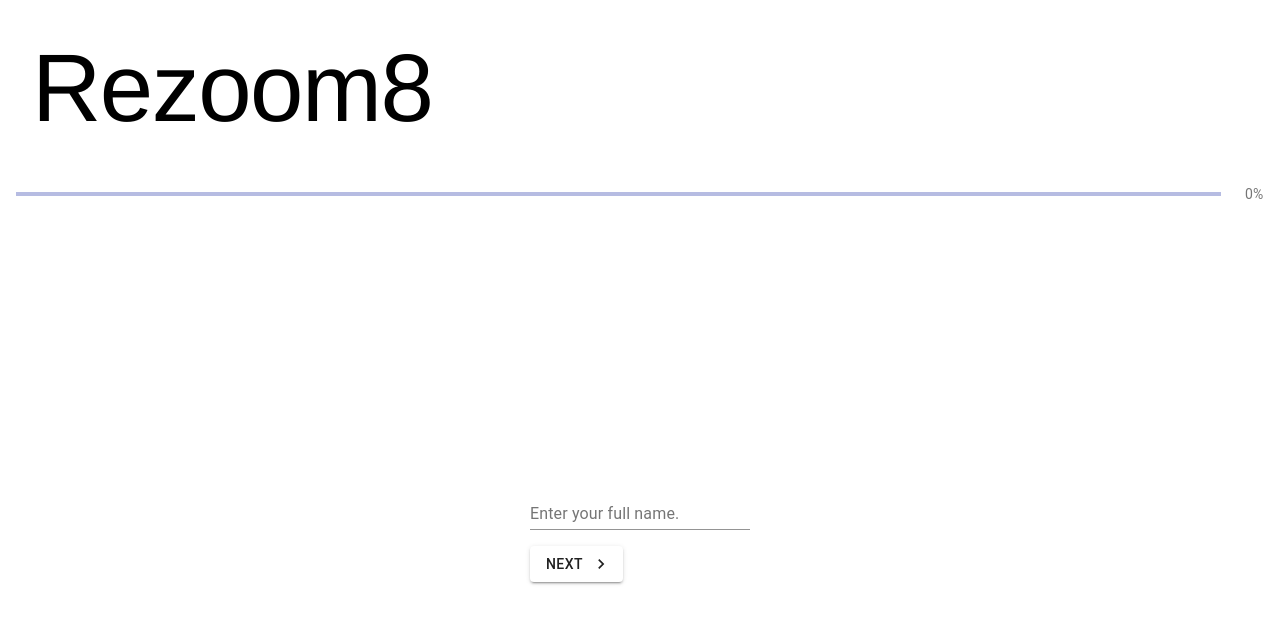
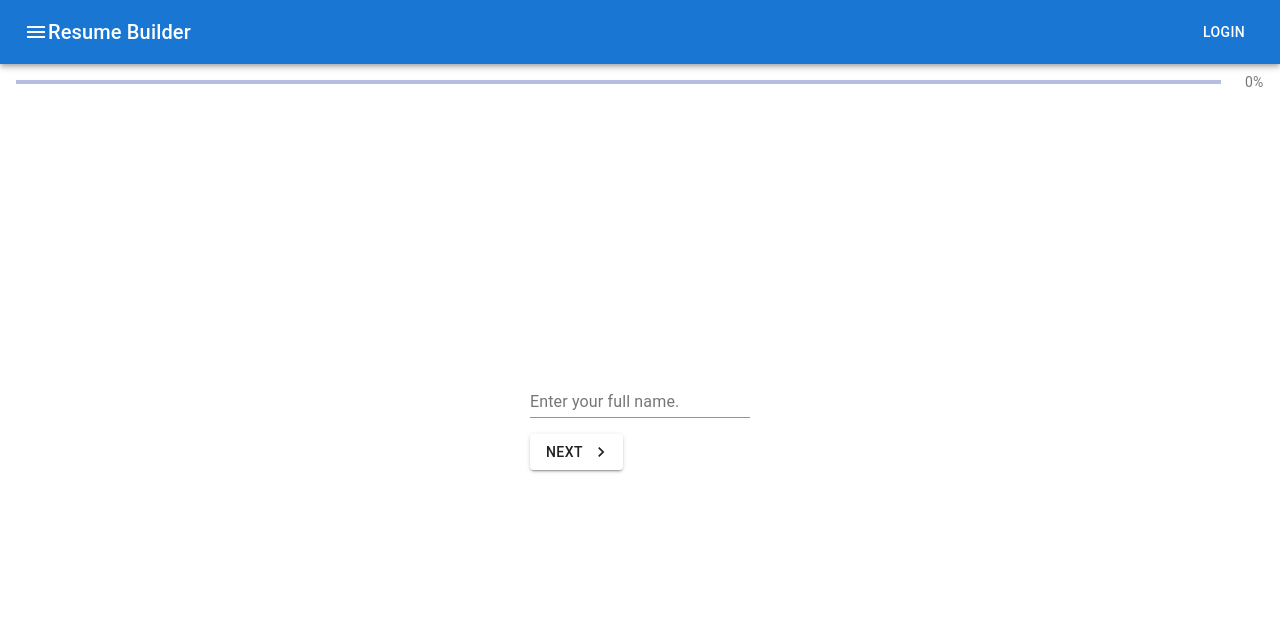
Before and after one commit to atommielcarek/project-3.1, a React (Create React App) app: page / in a window 1280 px wide. Shown: the top 624 px of the page. Built offline with nearby package versions, Linux system fonts and the light colour scheme.

Commit message:
added material ui appbar and login icon

```diff
--- a/package.json
+++ b/package.json
@@ -3,9 +3,13 @@
   "version": "0.1.0",
   "private": true,
   "dependencies": {
+    "@emotion/react": "^11.4.1",
+    "@emotion/styled": "^11.3.0",
     "@material-ui/core": "^4.12.3",
     "@material-ui/icons": "^4.11.2",
     "@material-ui/lab": "^4.0.0-alpha.60",
+    "@mui/icons-material": "^5.0.0-rc.1",
+    "@mui/material": "^5.0.0-rc.1",
     "@testing-library/jest-dom": "^5.14.1",
     "@testing-library/react": "^11.2.7",
     "@testing-library/user-event": "^12.8.3",
--- a/src/App.js
+++ b/src/App.js
@@ -2,7 +2,13 @@
 import AppContext from "./AppContext";
 import questionsArray from "./constants/questionsArray";
 import Questions from "./components/Questions";
-import { Typography } from "@material-ui/core";
+import AppBar from '@mui/material/AppBar';
+import Box from '@mui/material/Box';
+import Toolbar from '@mui/material/Toolbar';
+import Typography from '@mui/material/Typography';
+import Button from '@mui/material/Button';
+import IconButton from '@mui/material/IconButton';
+import MenuIcon from '@mui/icons-material/Menu';
 
 function App() {
   let [questions, setQuestions] = useState([]);
@@ -56,16 +62,29 @@
       }}
     >
       <div className="App">
-        <Typography
-          variant="h1"
-          style={{
-            textAlign: "left",
-            margin: "2rem",
-            fontFamily: "Helvetica Neue"
-          }}
-        >
-          Rezoom8
-        </Typography>
+    {
+  (
+    <Box sx={{ flexGrow: 1 }}>
+      <AppBar position="static">
+        <Toolbar>
+          <IconButton
+            size="large"
+            edge="start"
+            color="inherit"
+            aria-label="menu"
+            sx={{ mr: 2 }}
+          >
+            <MenuIcon />
+          </IconButton>
+          <Typography variant="h6" component="div" sx={{ flexGrow: 1 }}>
+            Resume Builder
+          </Typography>
+          <Button color="inherit">Login</Button>
+        </Toolbar>
+      </AppBar>
+    </Box>
+  )
+}
         <Questions />
       </div>
     </AppContext.Provider>
```
Also changed, not shown: 2 other files (tests, documents, lock files or other folders).
